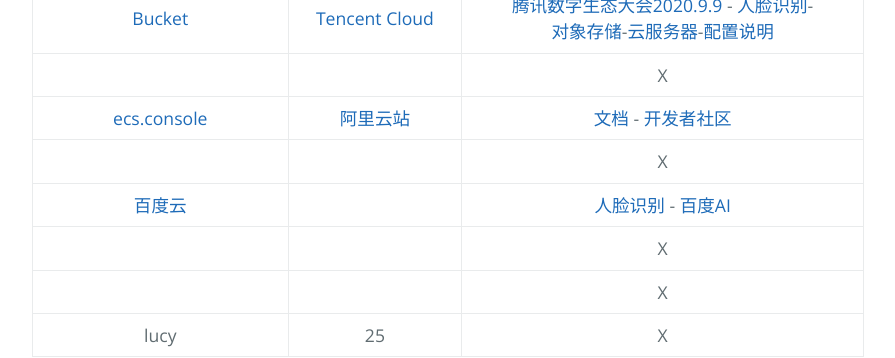
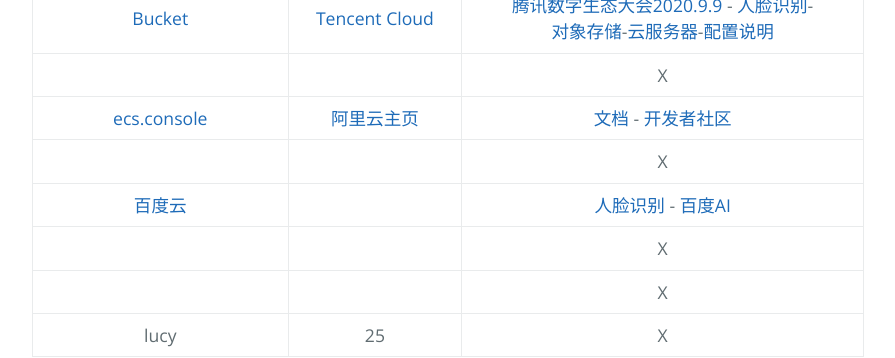
Before and after one commit to AmbroseRen/test, a Jekyll site: the page built from Data/DataLake.md, in a window 1280 px wide. Shown: the part 665-1023 px from the top of the page, without its empty margins (192-1087 px from the left). Built offline with Jekyll 4.4.1, drawn with Linux system fonts in a browser that asks for light colours; our own code applies the rules of GitHub Pages for plain Markdown files; the repository's description, which GitHub fills in, is left out.

Commit message:
Update DataLake.md

```diff
--- a/Data/DataLake.md
+++ b/Data/DataLake.md
@@ -15,7 +15,7 @@
 | []() |  | X |
 | [Bucket](https://console.cloud.tencent.com/cos/bucket) | [Tencent Cloud](https://cloud.tencent.com/) | [腾讯数字生态大会2020.9.9](https://des.cloud.tencent.com/#/) - [人脸识别](https://cloud.tencent.com/act/event/iaidemo)-[对象存储](https://cloud.tencent.com/document/product/436/6240)-[云服务器](https://buy.cloud.tencent.com/cvm?tab=lite)-[配置说明](https://cloud.tencent.com/document/product/228/41622) |
 | []() |  | X |
-| [ecs.console](https://ecs.console.aliyun.com/#/home) | [阿里云站](https://www.aliyun.com/) | [文档](https://help.aliyun.com/index.html?spm=5176.7937365.765261.484.76c75692Oarl3P&content=school) - [开发者社区](https://developer.aliyun.com/) |
+| [ecs.console](https://ecs.console.aliyun.com/#/home) | [阿里云主页](https://www.aliyun.com/) | [文档](https://help.aliyun.com/index.html?spm=5176.7937365.765261.484.76c75692Oarl3P&content=school) - [开发者社区](https://developer.aliyun.com/) |
 | []() |  | X |
 | [百度云](https://console.bce.baidu.com/ai/?_=1604631701442&fromai=1#/ai/speech/overview/index) |  | [人脸识别](https://cloud.baidu.com/doc/FACE/index.html) - [百度AI](http://ai.baidu.com/index/) |
 | []() |  | X |
```
